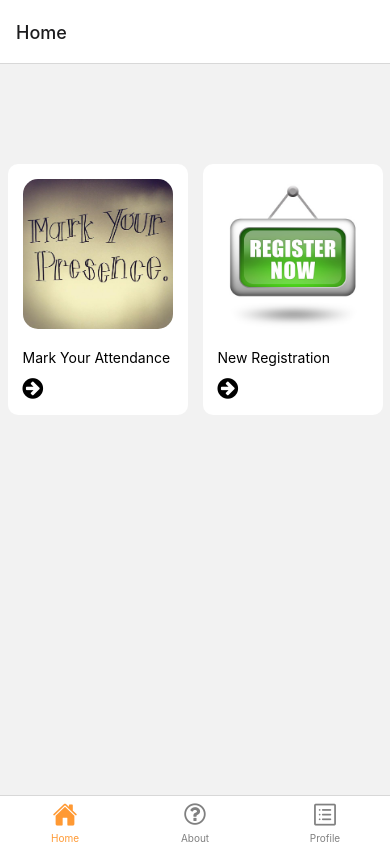
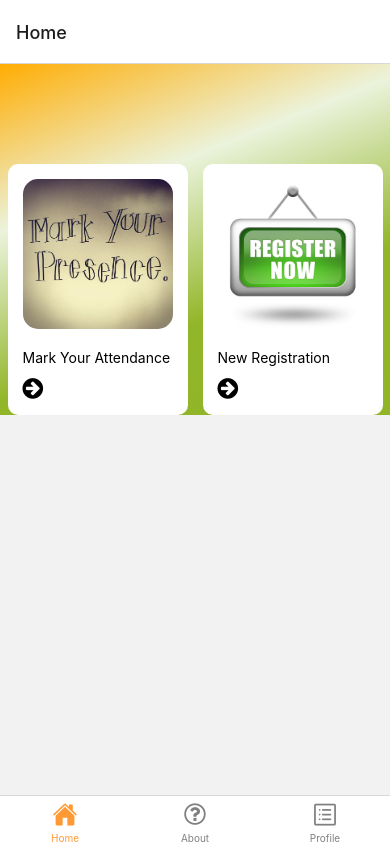
Before and after one commit to jagjit-1/SIH-Finale-frontend, a React Native app: screen /Home in a window 390 px wide. Built offline with nearby package versions, Linux system fonts and the light colour scheme.

Commit message:
linear gradient added

```diff
--- a/Components/Screens/HomeScreen.js
+++ b/Components/Screens/HomeScreen.js
@@ -1,9 +1,15 @@
 import { StyleSheet, Text, View, TouchableOpacity, Image } from 'react-native'
 import React from 'react'
 import { FontAwesome } from '@expo/vector-icons';
+import { LinearGradient } from 'expo-linear-gradient';
+
 
 const HomeScreen = () => {
   return (
+    <LinearGradient
+      colors={['rgba(255,173,3,1)', 'rgba(235,243,220,1)', 'rgba(146,182,41,1)', 'rgba(145,181,39,1)']}
+      end={{x:0.5, y:1.4}}
+    >
       <View style={styles.homescreen} >
         <View>
           <TouchableOpacity style={styles.homescreen__button} activeOpacity={0.4}>
@@ -25,6 +31,8 @@ const HomeScreen = () => {
           </TouchableOpacity>
         </View>
       </View>
+    </LinearGradient>
+
   )
 }
 export default HomeScreen
@@ -35,6 +43,8 @@ const styles = StyleSheet.create({
     flexDirection: 'row',
     justifyContent: 'space-around',
     marginTop: 100,
+    height:'100%'
+
   },
   homescreen__button: {
     elevation: 10,
--- a/package.json
+++ b/package.json
@@ -17,6 +17,7 @@
     "@rneui/base": "^4.0.0-rc.4",
     "@rneui/themed": "^4.0.0-rc.4",
     "expo": "~45.0.0",
+    "expo-linear-gradient": "~11.3.0",
     "expo-location": "~14.2.2",
     "expo-status-bar": "~1.3.0",
     "react": "17.0.2",
```
Also changed, not shown: 1 other file (tests, documents, lock files or other folders). Lines whose indentation alone changed are shown as unchanged.
